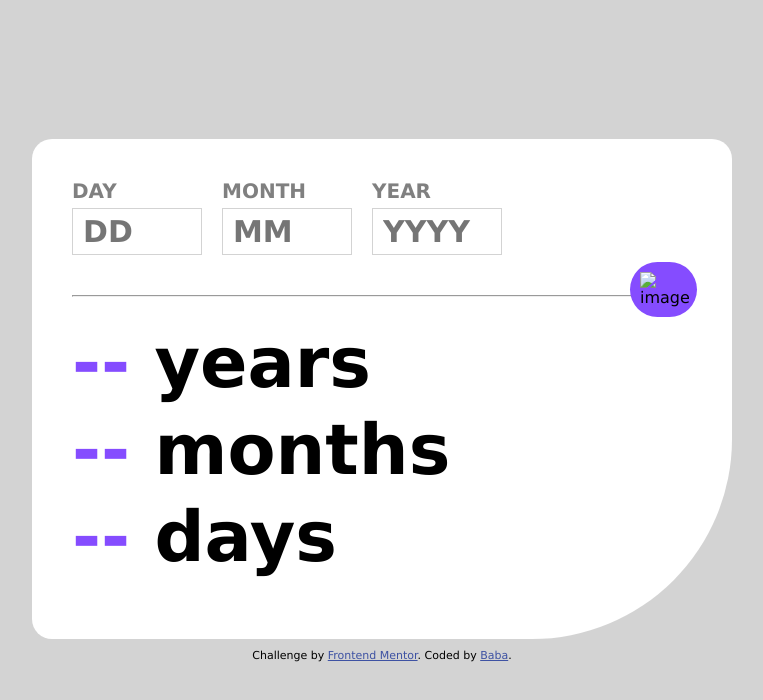
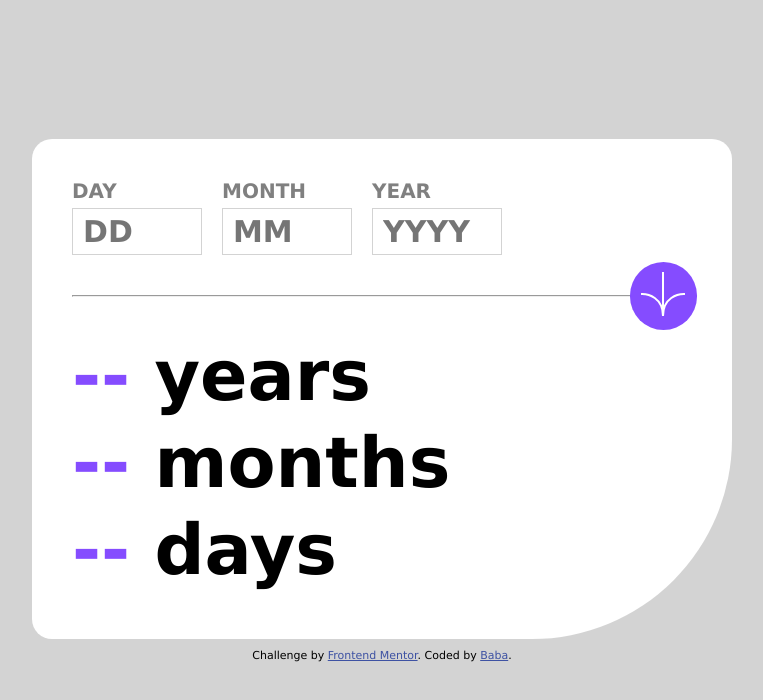
Before and after one commit to Baba0608/FrontEndMentor-AgeCalculator, a plain HTML site: page index.html in a window 1280 px wide. Shown: the whole page, without its empty margins (258-1021 px from the left). Drawn offline with Linux system fonts and the light colour scheme.

Commit message:
Arrow path changed

```diff
--- a/index.html
+++ b/index.html
@@ -56,7 +56,7 @@
 
       <div class="image">
 
-        <img src="assets\images\icon-arrow.svg" alt="image" class="arrow" id="arrow">
+        <img src="icon-arrow.svg" alt="image" class="arrow" id="arrow">
 
       </div>
 
```
Also changed, not shown: icon-arrow.svg (added).
